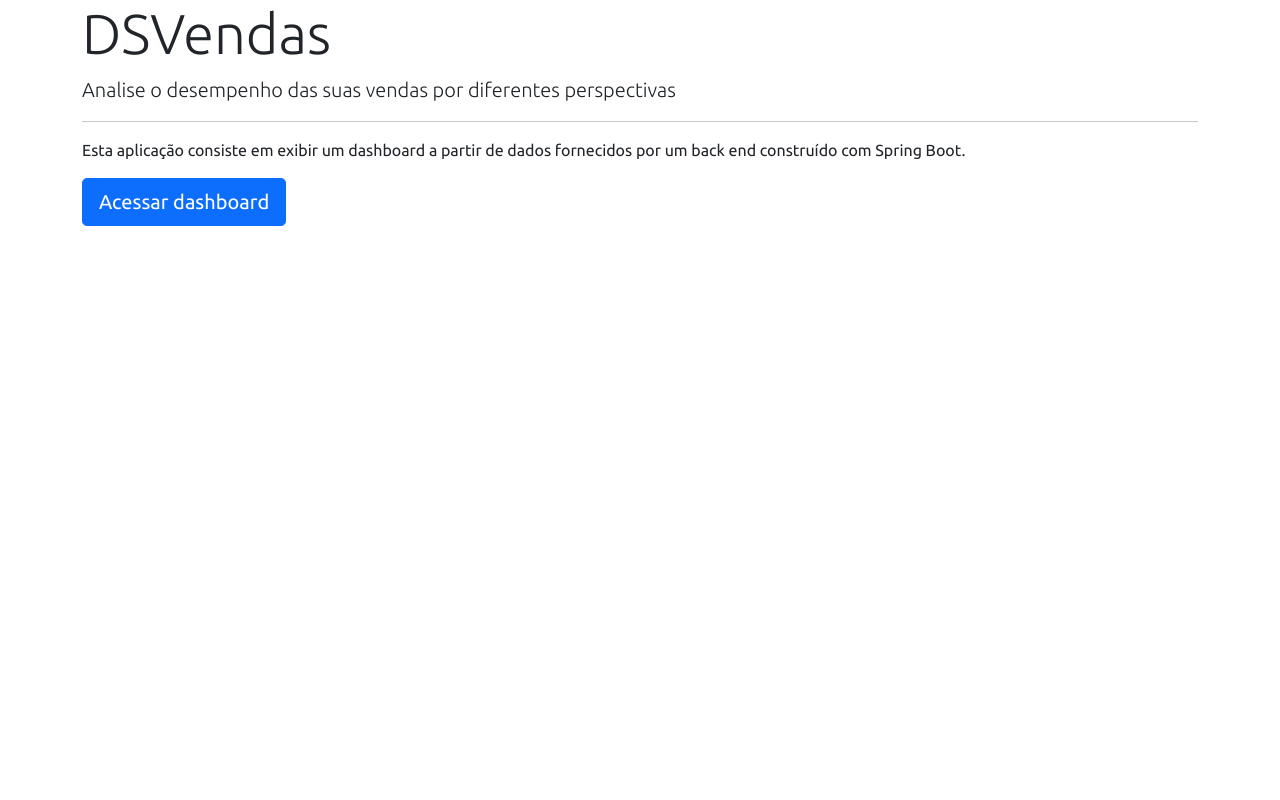
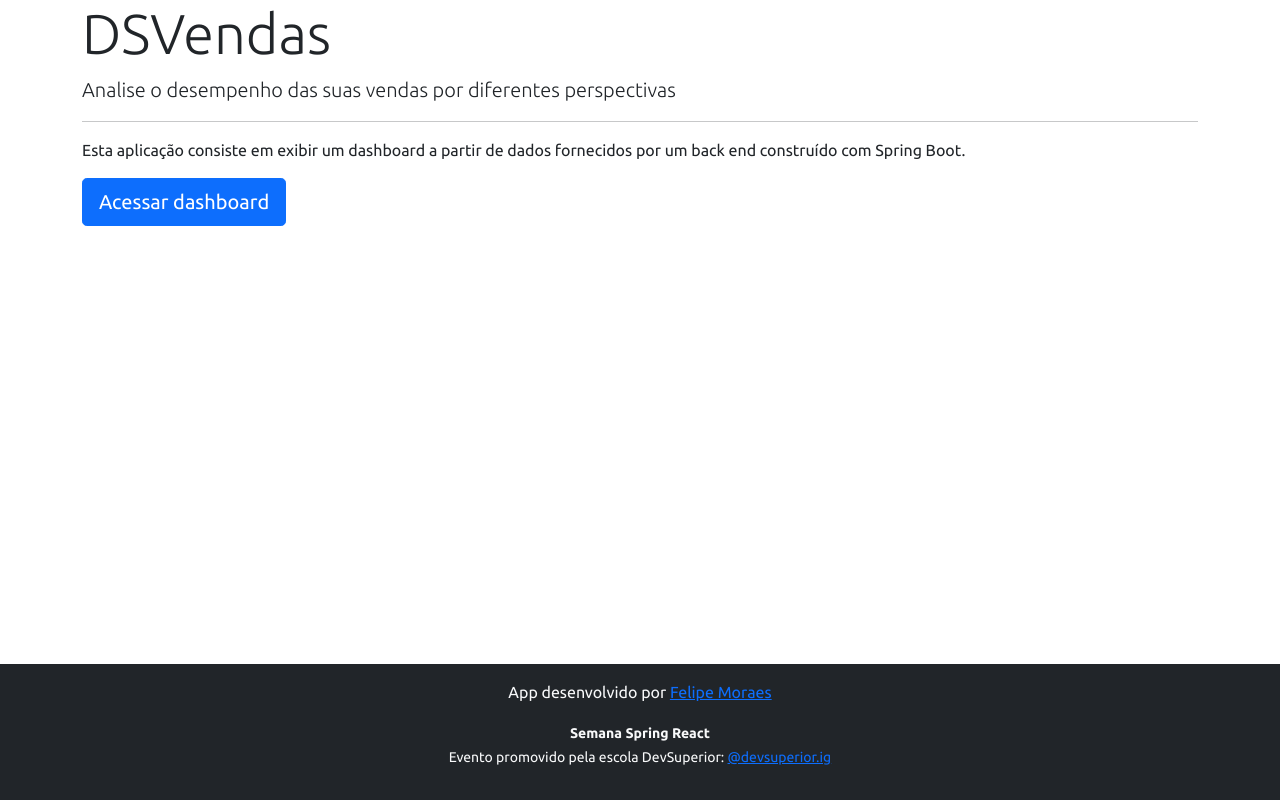
Before and after one commit to felipemmarcello/projeto-sds, a React (Create React App) app in the folder frontend/: page / in a window 1280 px wide. Built offline with nearby package versions, Linux system fonts and the light colour scheme; no server answers.

Commit message:
Home, navigation

```diff
--- a/frontend/src/pages/Home/index.tsx
+++ b/frontend/src/pages/Home/index.tsx
@@ -2,7 +2,7 @@ import { Link } from "react-router-dom";
 
 const Home = () => {
     return (
-        <div className="container">
+        <><div className="container">
             <div className="jumbotron">
                 <h1 className="display-4">DSVendas</h1>
                 <p className="lead">Analise o desempenho das suas vendas por diferentes perspectivas</p>
@@ -13,7 +13,13 @@ const Home = () => {
                     Acessar dashboard
                 </Link>
             </div>
-        </div>
+        </div><footer className="footer mt-auto py-3 bg-dark">
+                <div className="container">
+                    <p className="text-light">App desenvolvido por <a href="https://github.com/felipemmarcello" target="_blank" rel="noreferrer">Felipe Moraes</a></p>
+                    <p className="text-light"><small><strong>Semana Spring React</strong><br />
+                        Evento promovido pela escola DevSuperior: <a href="https://instagram.com/devsuperior.ig" target="_blank" rel="noreferrer">@devsuperior.ig</a></small></p>
+                </div>
+            </footer></>
     );
 }
 
```
